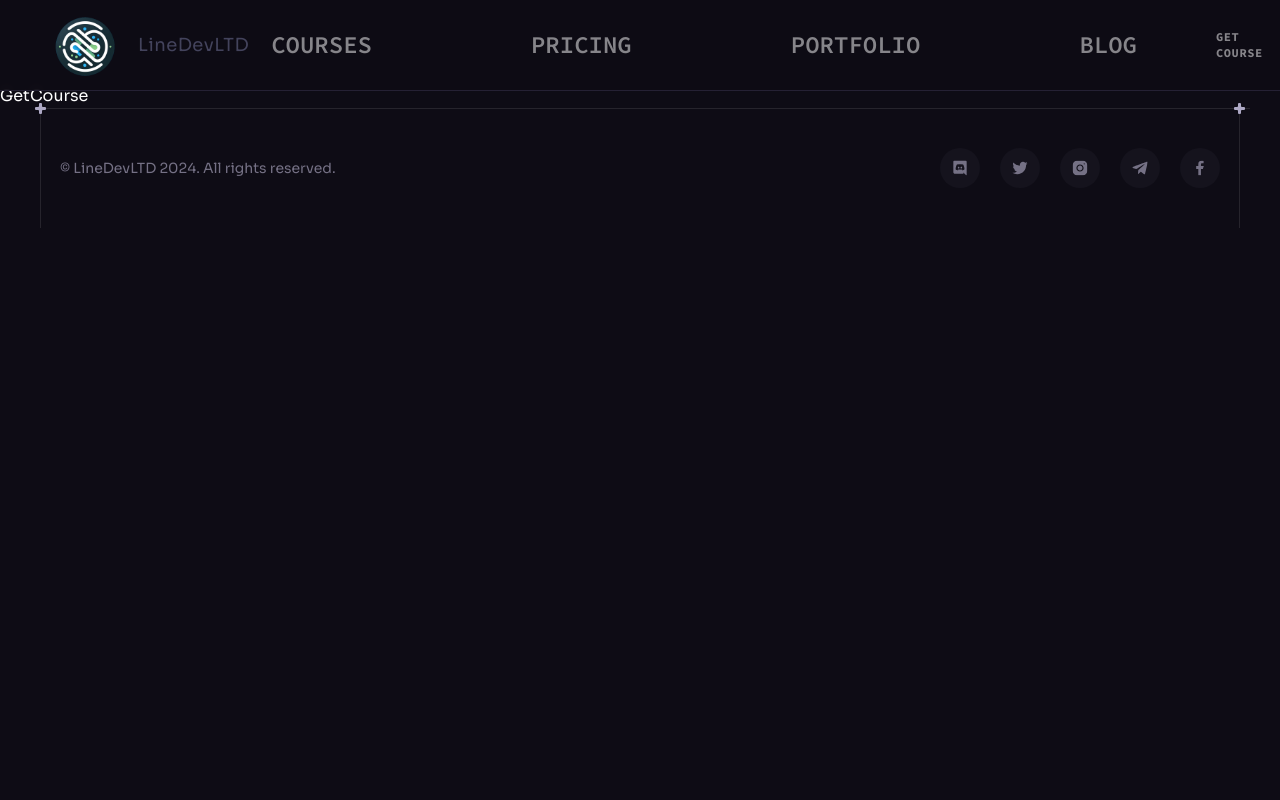
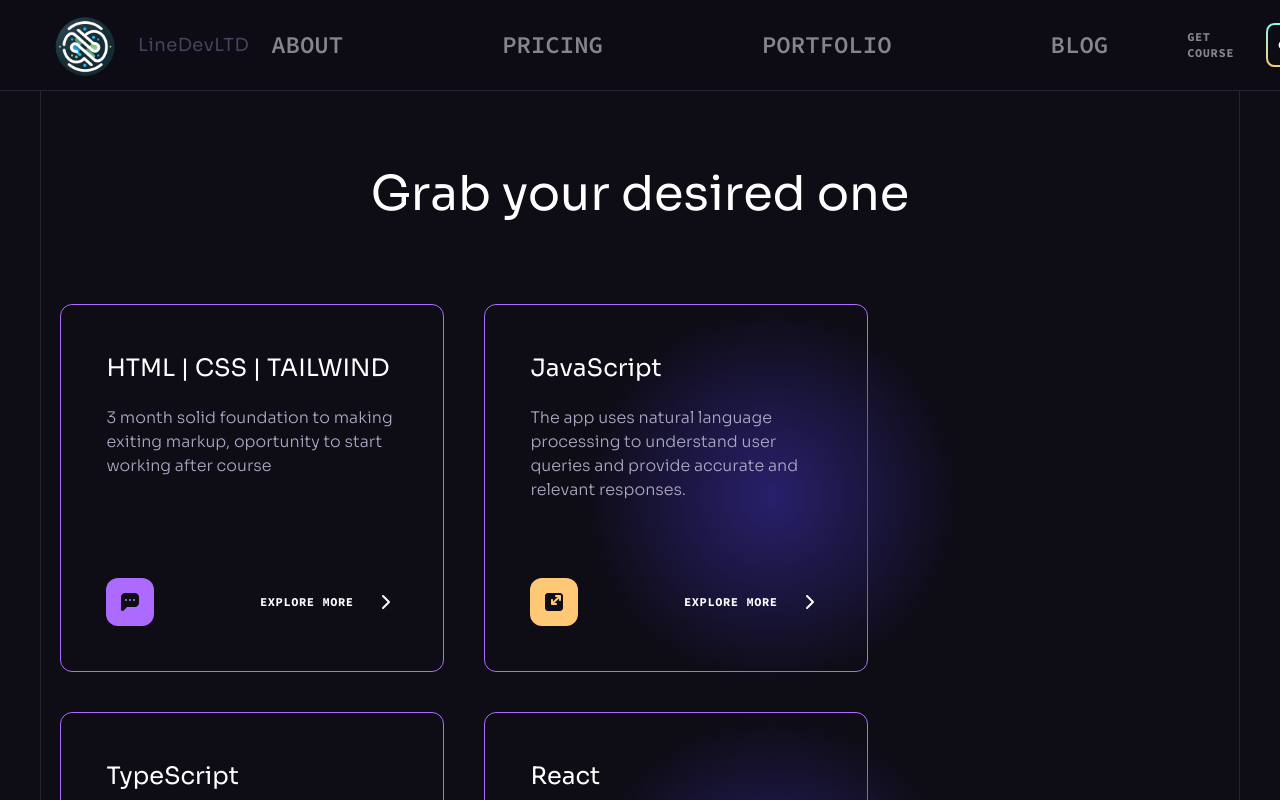
Before and after one commit to linesquad/linedevltd, a React (Vite) app: page /getCourse in a window 1280 px wide. Shown: the top 800 px of the page. Built offline with nearby package versions, Linux system fonts and the light colour scheme.

Commit message:
change navigation
move courses information to the get course in nav bar and change name of navigation courses to About

```diff
--- a/src/App.jsx
+++ b/src/App.jsx
@@ -1,7 +1,7 @@
 import { Route, Routes } from "react-router-dom";
 import Home from "./pages/Home";
 import AppLayout from "./ui/AppLayout";
-import Courses from "./pages/Courses";
+import About from "./pages/About";
 import Pricing from "./pages/Pricing";
 import Portfolio from "./pages/Portfolio";
 import Blog from "./pages/Blog";
@@ -15,7 +15,7 @@
       <Routes>
         <Route element={<AppLayout />}>
           <Route index element={<Home />} />
-          <Route path="courses" element={<Courses />} />
+          <Route path="about" element={<About />} />
           <Route path="pricing" element={<Pricing />} />
           <Route path="portfolio" element={<Portfolio />} />
           <Route path="blog" element={<Blog />} />
--- a/src/constants/index.js
+++ b/src/constants/index.js
@@ -45,8 +45,8 @@
 export const navigation = [
   {
     id: "0",
-    title: "Courses",
-    url: "courses",
+    title: "About",
+    url: "about",
   },
   {
     id: "1",
@@ -253,7 +253,7 @@
 export const coursePricing = [
   {
     id: "0",
-    title: "HTML, CSS, Tailwind",
+    title: "HTML CSS Tailwind",
     description: "Starting front end",
     price: "100",
     features: [
--- /dev/null
+++ b/src/pages/About.jsx
@@ -0,0 +1,5 @@
+const About = () => {
+  return <div>About</div>;
+};
+
+export default About;
--- a/src/pages/Courses.jsx
+++ /dev/null
@@ -1,7 +0,0 @@
-import Benefits from "../components/Benefits";
-
-const Courses = () => {
-  return <Benefits />;
-};
-
-export default Courses;
--- a/src/pages/GetCourse.jsx
+++ b/src/pages/GetCourse.jsx
@@ -1,5 +1,7 @@
+import Benefits from "../components/Benefits";
+
 const GetCourse = () => {
-  return <div>GetCourse</div>;
+  return <Benefits />;
 };
 
 export default GetCourse;
```
